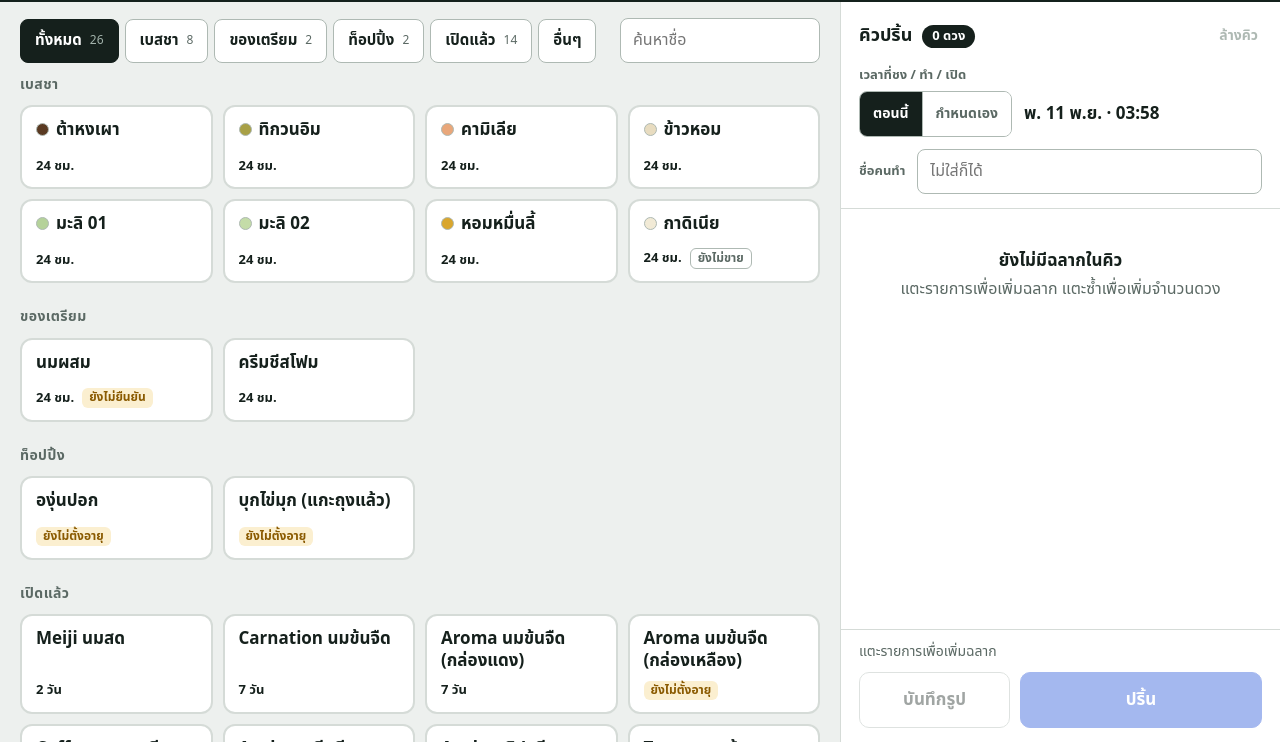
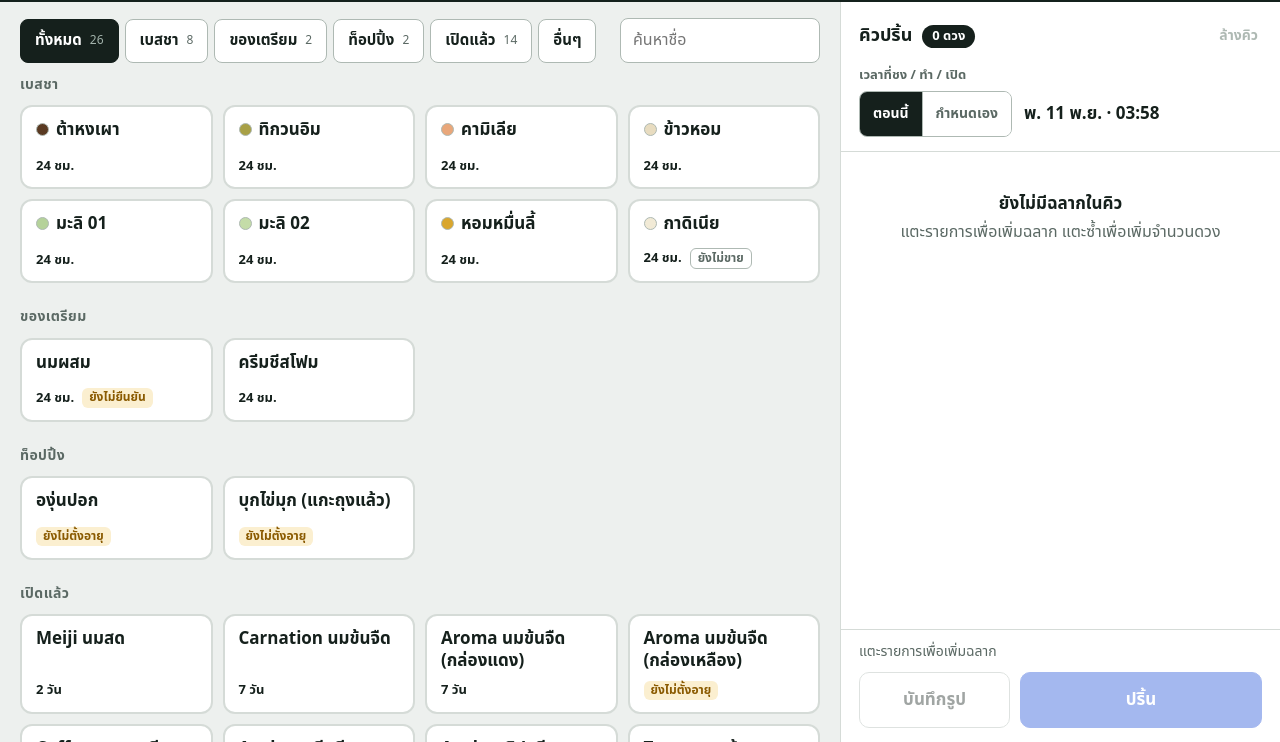
Before and after one commit to phondwut-th/shelf-life.niimbot, a plain HTML site: page shelf/index.html in a window 1280 px wide. Shown: the part 58-800 px from the top of the page. Drawn offline with Linux system fonts and the light colour scheme; a web font is replaced by a local one.

Commit message:
shelf: เอาช่องชื่อคนทำออกจากหน้าจอและฉลาก
Co-Authored-By: Claude Fable 5.2 <noreply@anthropic.com>
Claude-Session: https://claude.ai/code/session_01RE9yAtFtCQxdQJGzEZL1qU

```diff
--- a/shelf/index.html
+++ b/shelf/index.html
@@ -99,7 +99,6 @@
   .seg button + button { border-left: 1px solid var(--line-strong); }
   .seg button.on { background: var(--ink); color: var(--panel); }
   #madeTxt { font-size: 17px; font-weight: 600; }
-  .by { display: grid; grid-template-columns: auto minmax(0, 1fr); gap: 12px; align-items: center; }
 
   .qlist { flex: 1; min-height: 0; overflow-y: auto; }
   .qrow { display: grid; grid-template-columns: minmax(0, 1.2fr) minmax(0, 1fr); gap: 14px; align-items: center; padding: 10px 18px; border-bottom: 1px solid var(--line); }
@@ -205,11 +204,6 @@
         <div class="num" id="madeTxt"></div>
         <input type="datetime-local" id="madeAt" aria-label="เวลาที่ชง ทำ หรือเปิด" hidden>
       </div>
-      <div class="by">
-        <label for="by">ชื่อคนทำ</label>
-        <input type="text" id="by" list="byList" maxlength="12" autocomplete="off" placeholder="ไม่ใส่ก็ได้">
-        <datalist id="byList"></datalist>
-      </div>
     </div>
     <div class="qlist" id="queue"></div>
     <div class="side-foot">
@@ -267,7 +261,6 @@
     queue: new Map(),                          // id -> { n, hours (กรอกเองเมื่อ shared ยังไม่มีตัวเลข), val, unit }
     customSeq: 0, tab: 'all', q: '', changed: null,
     madeAt: null,                              // null = ใช้เวลาปัจจุบัน
-    by: store.get('by', ''), names: store.get('names', []),
     cfg: Object.assign({ w: 50, h: 30, dpi: 203 }, store.get('cfg', {})),
   };
 
@@ -349,7 +342,7 @@
     put(it.name.trim() || '—', 700, H * 0.2, pad, pad * 0.6, r1 - pad * 0.6, inW - tagW - pad);
 
     // แถว 2: เวลาที่ทำ + อายุ
-    const madeTxt = `${g.verb} ${fmtDate(made)} ${fmtTime(made)}` + (S.by ? ` · ${S.by}` : '');
+    const madeTxt = `${g.verb} ${fmtDate(made)} ${fmtTime(made)}`;
     const durTxt = hrs > 0 ? `อายุ ${fmtDur(hrs)}` : '';
     c.font = `600 ${Math.round(H * 0.095)}px ${FONT}`;
     const durW = durTxt ? c.measureText(durTxt).width : 0;
@@ -453,8 +446,6 @@
     $('lw').value = w; $('lh').value = h; $('dpi').value = dpi;
     $('sizeTxt').textContent = `${w}×${h} มม.`;
   }
-
-  function renderNames() { $('byList').innerHTML = S.names.map(n => `<option value="${esc(n)}"></option>`).join(''); }
 
   let lastMin = '';
   function tick() {
@@ -564,13 +555,6 @@
   $('modeCustom').addEventListener('click', () => setMode(true));
   $('madeAt').addEventListener('input', () => { const v = $('madeAt').value; if (v) { S.madeAt = new Date(v).getTime(); redraw(); } });
 
-  $('by').value = S.by;
-  $('by').addEventListener('input', () => { S.by = $('by').value.trim(); store.set('by', S.by); redraw(); });
-  $('by').addEventListener('change', () => {   // จำชื่อที่เคยใช้ไว้ให้เลือกครั้งหน้า (เก็บในเครื่องนี้)
-    if (!S.by) return;
-    S.names = [S.by, ...S.names.filter(n => n !== S.by)].slice(0, 8); store.set('names', S.names); renderNames();
-  });
-
   function setCfg(patch) { Object.assign(S.cfg, patch); store.set('cfg', S.cfg); renderSettings(); redraw(); }
   for (const k of ['lw', 'lh']) $(k).addEventListener('change', () => {
     const w = Math.min(110, Math.max(20, Number($('lw').value) || S.cfg.w)), h = Math.min(110, Math.max(15, Number($('lh').value) || S.cfg.h));
@@ -587,7 +571,7 @@
 
   /* ---------- เริ่ม ---------- */
   (async () => {
-    renderSettings(); renderNames(); renderQueue(); tick();
+    renderSettings(); renderQueue(); tick();
     try {
       const [bases, menu, ingredients, shelf] = await Promise.all(['bases.json', 'menu.json', 'ingredients.json', 'shelf-life.json'].map(loadJSON));
       buildItems(bases, menu, ingredients, shelf);
```
Also changed, not shown: 1 other file.
